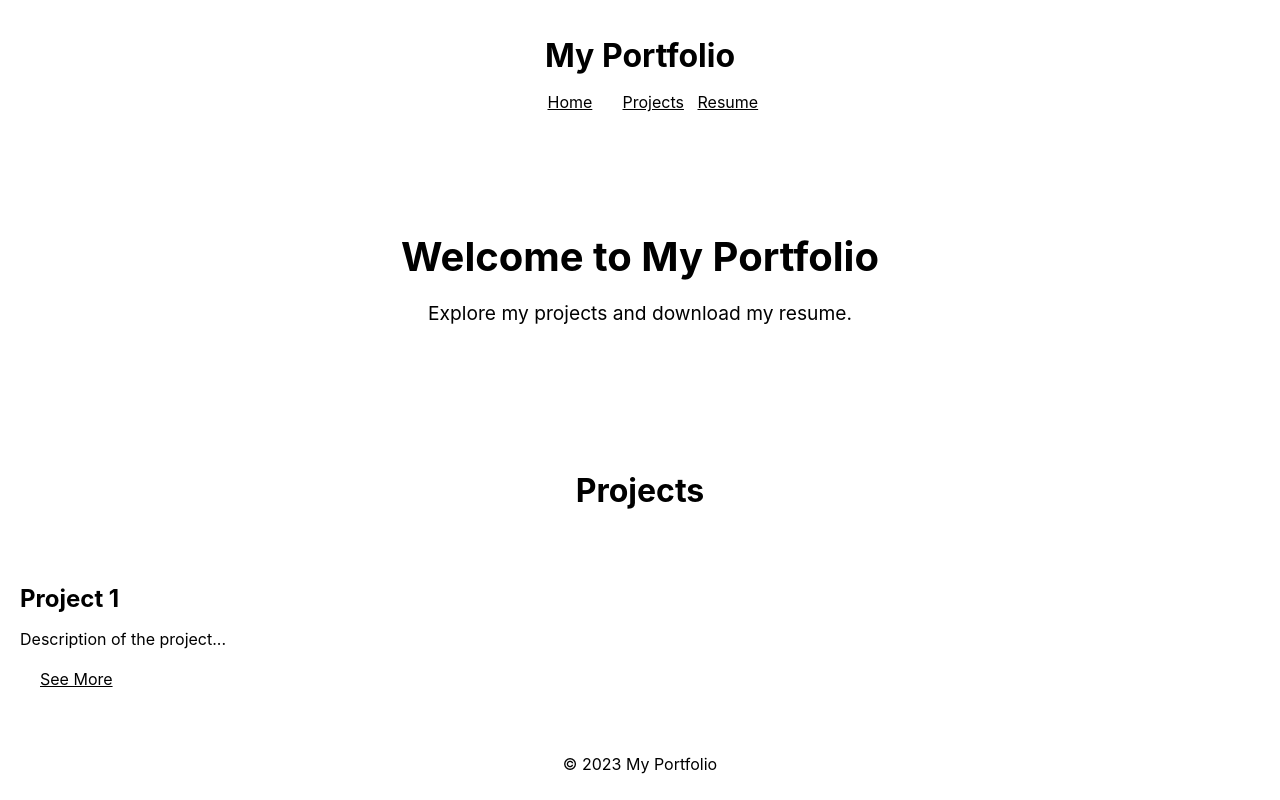
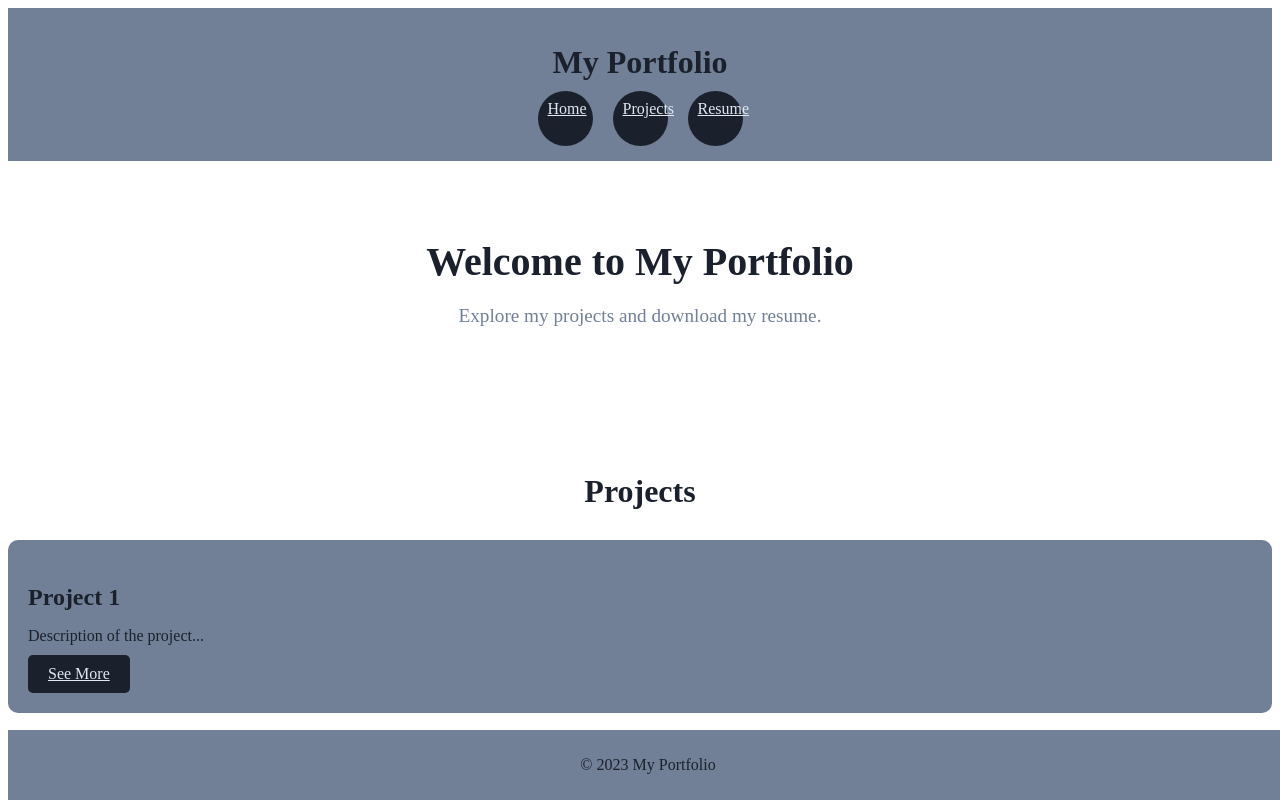
Before and after one commit to qrispi/christopher-baum, a React (Create React App) app: page / in a window 1280 px wide. Shown: the top 800 px of the page. Built offline with nearby package versions, Linux system fonts and the light colour scheme.

Commit message:
Move global CSS vars to index.css

```diff
--- a/src/App.css
+++ b/src/App.css
@@ -1,11 +1,3 @@
-:root {
-  --color-primary: #1a202c;  /* charcoal */
-  --color-secondary: #718096; /* steel blue */
-  --color-tertiary: #e2e8f0; /* light gray */
-
-  --font-primary: 'Arial', sans-serif;
-}
-
 * {
   box-sizing: border-box;
   margin: 0;
--- a/src/index.css
+++ b/src/index.css
@@ -1,13 +1,7 @@
-body {
-  margin: 0;
-  font-family: -apple-system, BlinkMacSystemFont, 'Segoe UI', 'Roboto', 'Oxygen',
-    'Ubuntu', 'Cantarell', 'Fira Sans', 'Droid Sans', 'Helvetica Neue',
-    sans-serif;
-  -webkit-font-smoothing: antialiased;
-  -moz-osx-font-smoothing: grayscale;
+:root {
+  --color-primary: #1a202c;  /* charcoal */
+  --color-secondary: #718096; /* steel blue */
+  --color-tertiary: #e2e8f0; /* light gray */
+
+  --font-primary: 'Arial', sans-serif;
 }
-
-code {
-  font-family: source-code-pro, Menlo, Monaco, Consolas, 'Courier New',
-    monospace;
-}
```
